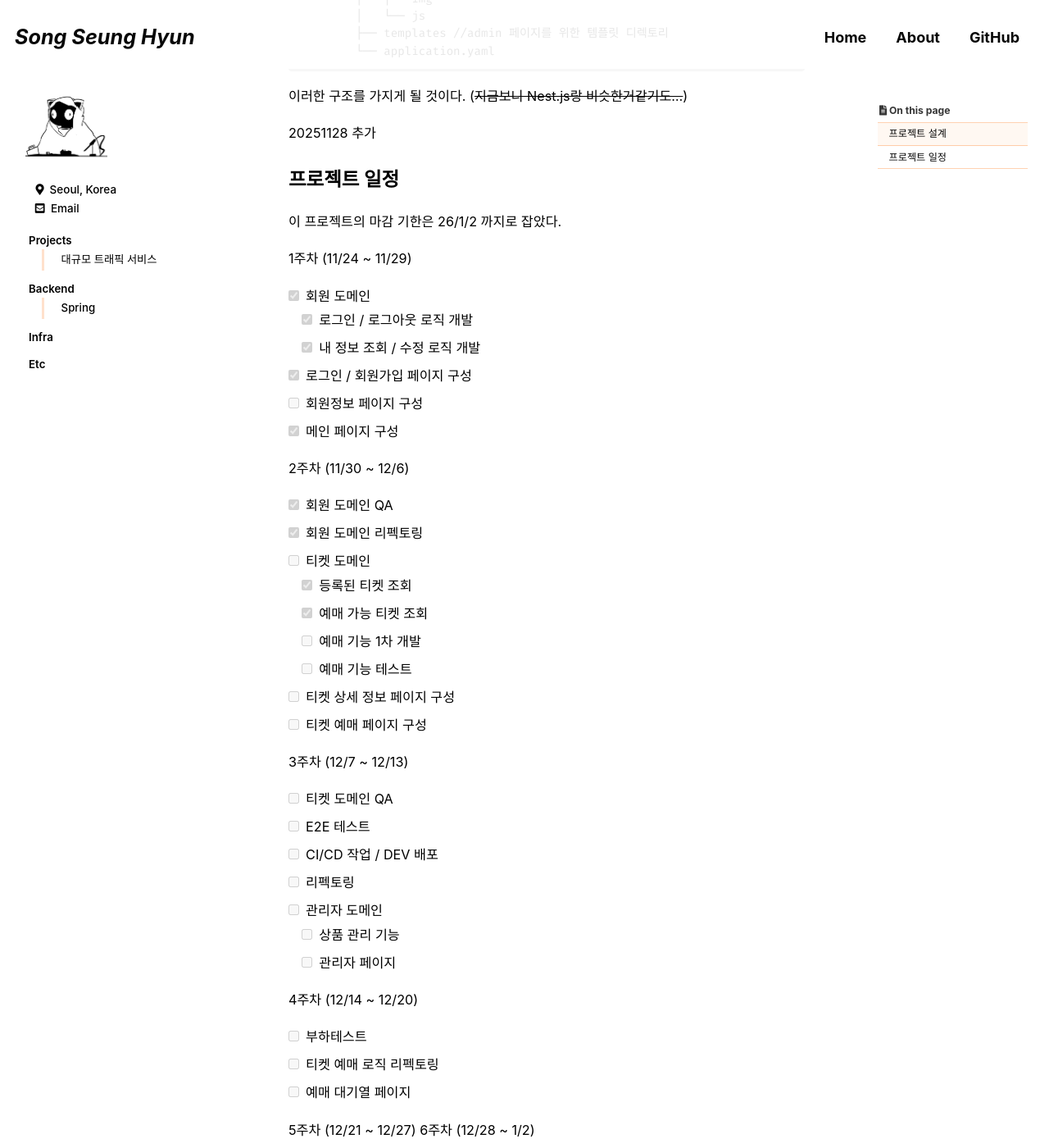
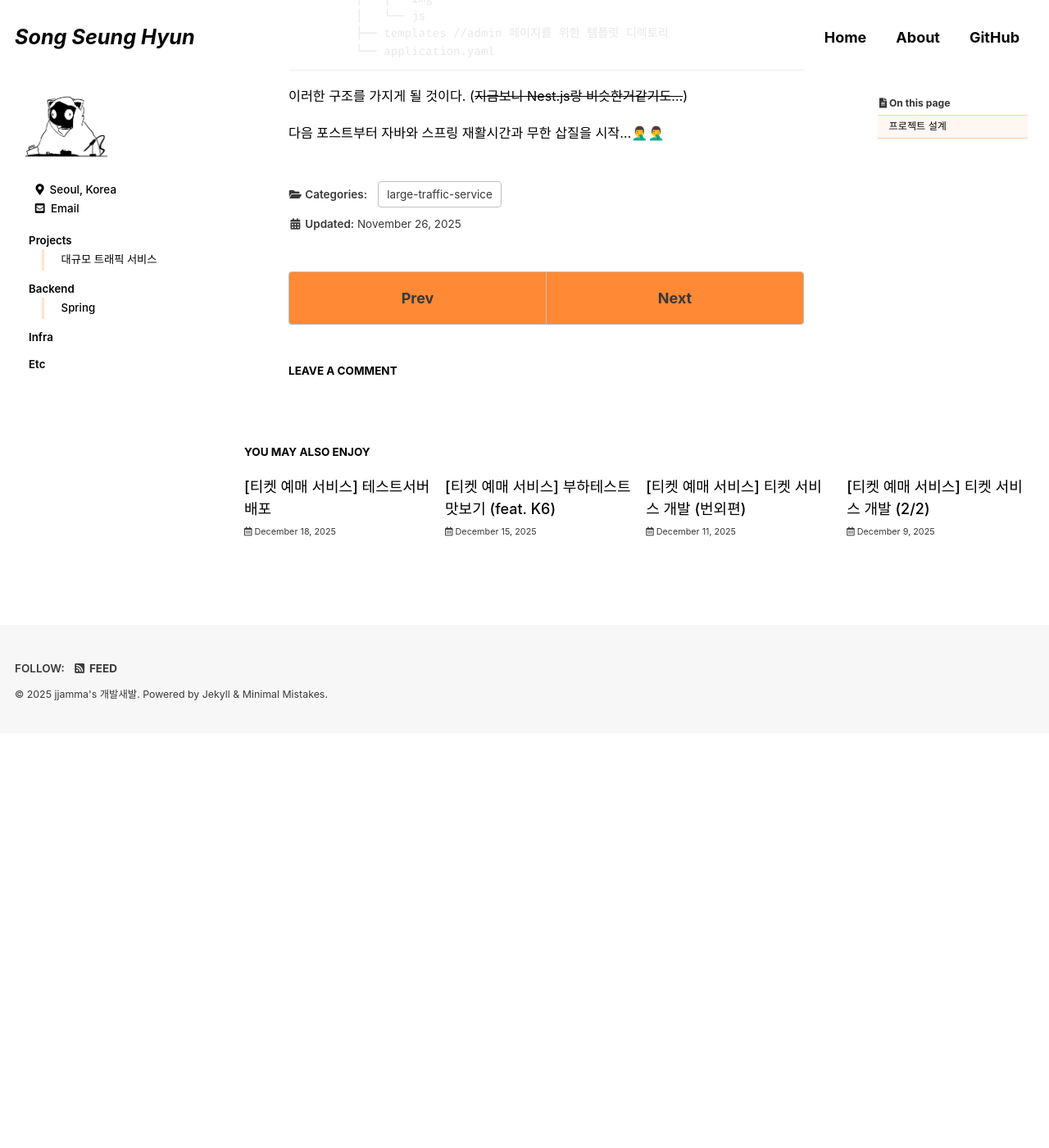
Before and after one commit to songsh927/songsh927.github.io, a Jekyll site: the page built from _posts/2025-11-25-largeTraffic.md, in a window 1280 px wide and 1400 px high, scrolled down 1877 px. Shown: the whole window at 82% size. Built offline with Jekyll 4.4.1, drawn with Linux system fonts in a browser that asks for light colours; cached includes are drawn as plain includes; some web fonts are replaced; comment, search, counter and statistics services are not loaded; after the commit the page ends 2771 px from its top, so only the background shows below that; some of the changed lines change nothing that is shown; some of the changed text lies outside the part shown.

Commit message:
20251218

````diff
--- a/_posts/2025-11-25-largeTraffic.md
+++ b/_posts/2025-11-25-largeTraffic.md
@@ -79,8 +79,8 @@ src
 
 이러한 구조를 가지게 될 것이다. (~~지금보니 Nest.js랑 비슷한거같기도...~~)
 
-20251128 추가
-## 프로젝트 일정
+
+<!-- ## 프로젝트 일정
 이 프로젝트의 마감 기한은 26/1/2 까지로 잡았다.
 
 1주차 (11/24 ~ 11/29)
@@ -117,6 +117,6 @@ src
   - [ ] 예매 대기열 페이지
 
 5주차 (12/21 ~ 12/27)
-6주차 (12/28 ~ 1/2)
+6주차 (12/28 ~ 1/2) -->
 
 다음 포스트부터 자바와 스프링 재활시간과 무한 삽질을 시작...🤦‍♂️🤦‍♂️
--- a/_posts/2025-12-15-largeTraffic.md
+++ b/_posts/2025-12-15-largeTraffic.md
@@ -1,5 +1,5 @@
 ---
-title: "[티켓 예매 서비스] 서비스의 1차 부하테스트"
+title: "[티켓 예매 서비스] 부하테스트 맛보기 (feat. K6)"
 excerpt: " "
 
 categories:
--- /dev/null
+++ b/_posts/2025-12-18-largeTraffic.md
@@ -0,0 +1,160 @@
+---
+title: "[티켓 예매 서비스] 테스트서버 배포"
+excerpt: " "
+
+categories:
+  - large-traffic-service
+tags:
+  - [tag1, tag2]
+
+permalink: /categories/projects/large-traffic-service/11
+
+toc: true
+toc_sticky: true
+
+date: 2025-12-18
+last_modified_at: 2025-12-19
+---
+
+## 배포
+
+이제 나의 작고 소듕한 서버를 배포를 할 것이다.
+앞서 말한 대로 AWS를 사용하여 최대한 저렴하게 프로젝트를 진행할 생각이다.
+프론트코드는 짜다가 생각보다 백 쪽에서 잡아먹는 시간이 많아 선택과 집중으로 백에 좀 더 집중하기로 했다.
+
+### AWS
+
+<img src="/assets/images/posts/largeTrafficService/ec2setting.png" width="100%" height="50%">
+
+t3.micro에 EBS는 20GiB이다.
+설명에 따르면 t3.micro는 **버스트 가능** 인스턴스로 부하가 많을 때 순간적으로 크래딧을 소모하여 성능을 끌어올린다고 한다.
+하지만 그 이상 넘어가면 자동적으로 시스템을 멈춘다고 하니 티켓판매 사이트와 같이 부하가 많이 걸리는 사이트를 서비스하면 대참사가 날 확률이 높다.
+
+나는 테스트환경이고 제한된 환경에서 서버의 성능을 올리는 방법을 찾는 것이기때문에
+애매하게 살아남는 것이 아니라 확실하게 죽어주면 오히려 좋다.
+어느정도의 부하를 걸면 견뎌내는지에 대한 기준점을 찾기 좋기 때문이다.
+
+다만...
+Redis를 적극적으로 사용하려고 했는데 t3.micro에서 지원하는 램이 1GiB인게 조금 걸리지만 일단 시도해본다...
+
+인스턴스를 생성하고 접속하면 오랜만에 보는 반가운 창이 뜬다.
+
+노드를 다뤘을 때에는 nvm과 pm2 등등 서비스에 필요한 구성 요소들을 다운받는 스크립트를 짜놨었는데
+(어디 갔는지 모르겠다. 이전 회사 개발서버 깊숙이 어딘가에 있을 것 같다...)
+자바는 jar파일로 업로드하고 내장 톰캣으로 돌리니 자바만 설치하고 자동배포만 걸어주면 알아서 돌아가는 게 신기하다.
+
+우선 ~/app/ticketpark 를 만들어 빌드된 서버파일이 있을 디렉토리를 만들고
+WS와 로드밸런싱을 위한 NginX를 설치하자.
+
+---
+
+### NGINX
+
+
+``` bash
+server {
+    listen 80;
+    server_name _;
+
+    location / {
+        proxy_pass http://127.0.0.1:8080;
+
+        proxy_set_header Host $host;
+        proxy_set_header X-Real-IP $remote_addr;
+        proxy_set_header X-Forwarded-For $proxy_add_x_forwarded_for;
+        proxy_set_header X-Forwarded-Proto $scheme;
+
+        proxy_http_version 1.1;
+        proxy_set_header Connection "";
+    }
+}
+```
+
+NginX는 이전에 실무에서 몇 번 세팅을 해본 경험이 있다.
+Apache와는 다르게 훨씬 보기 편하고(개인적으로) 세팅도 간편한 느낌이다.
+
+현재는 운영서버가 곧 개발서버이고, 프론트는 개발 중에 있으니 location은 하나만 잡아주면 된다.
+
+이제 중요한 workflow를 설정을 해보자.
+
+---
+
+### github workflow
+
+
+``` yaml
+name: Deploy to EC2
+
+on:
+  push:
+    branches: ["release"]
+
+jobs:
+  deploy:
+    runs-on: ubuntu-latest
+    steps:
+      - uses: actions/checkout@v4
+
+      - name: Set up JDK 17
+        uses: actions/setup-java@v4
+        with:
+          distribution: temurin
+          java-version: "17"
+
+      - name: Build (Gradle)
+        run: ./gradlew clean build -x test
+
+      - name: Upload JAR to EC2
+        uses: appleboy/scp-action@v0.1.7
+        with:
+          host: ${{ secrets.EC2_HOST }}
+          username: ${{ secrets.EC2_USER }}
+          key: ${{ secrets.EC2_SECRET }}
+          source: "build/libs/*.jar"
+          target: "/home/ubuntu/app/ticketpark"
+          strip_components: 2
+
+      - name: Restart on EC2
+        uses: appleboy/ssh-action@v1.0.3
+        with:
+          host: ${{ secrets.EC2_HOST }}
+          username: ${{ secrets.EC2_USER }}
+          key: ${{ secrets.EC2_SECRET }}
+          script: |
+            cd /home/ubuntu/app/ticketpark
+            mv *.jar app.jar
+            sudo systemctl restart ticketpark.service
+```
+
+위와 같이 세팅하고 Github Action에서 외부로 안보여야 하는 환경변수를 설정해주면
+아까 만들어놓은 ~/app/ticketpark에 app.jar파일로 생성된다.
+
+이때 자바파일이 SNAPSHOT-plain.jar 와 SNAPSHOT.jar 이렇게 두 개가 생성이 되는데 이것은 build.gradle에서
+```gradle
+jar {
+	enabled = false
+}
+```
+이렇게 옵션을 추가하면 단독으로 실행이 가능한 빌드파일만 나온다.
+
+Ubuntu에서 systemd에 서비스를 데몬으로 넣어주고 릴리즈 브랜치로 푸쉬를 하면
+자동배포 설정이 끝난다.
+
+---
+
+### 배포 성공
+
+가끔은 몸이 기억하는 명령어가 많다.
+나한테는 리눅스 명령어들이 유독 그렇다.
+
+로그 보는 명령어가 있었던 거 같은데... 하고 물 한잔 마시고 와서 아무 생각 없이 검은 화면에 초록글자를 보니
+자연스럽게 나왔다...
+**journalctl -xefu ticketpark.service**
+
+분명 기억이 안났는데 났다.
+
+<img src="/assets/images/posts/largeTrafficService/yeah.png" width="100%" height="50%">
+~~웅장해진다...!~~
+
+현재는 EC2 내부에 Redis와 Mysql을 모두 설치해놓고 테스트를 진행할 것이다.
+이제 나의 서버가 생겼으니 부하테스트를 해보도록 하자.
````
Also changed, not shown: assets/images/posts/largeTrafficService/ec2setting.png (added), assets/images/posts/largeTrafficService/servertest.png (added), 1 other file.
